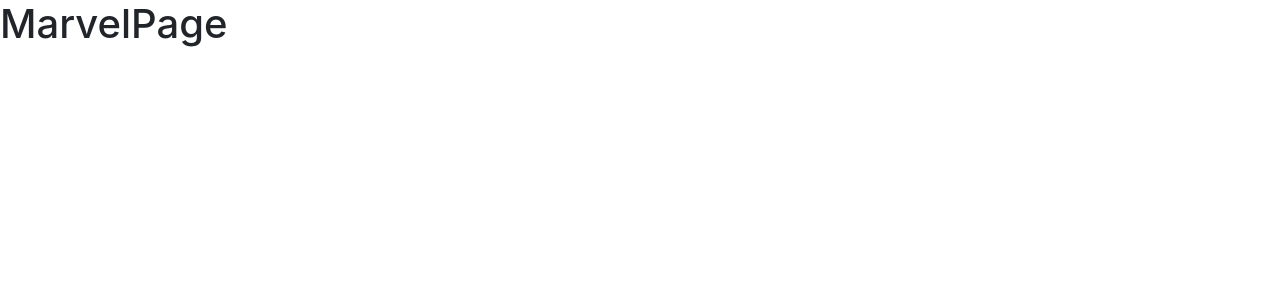
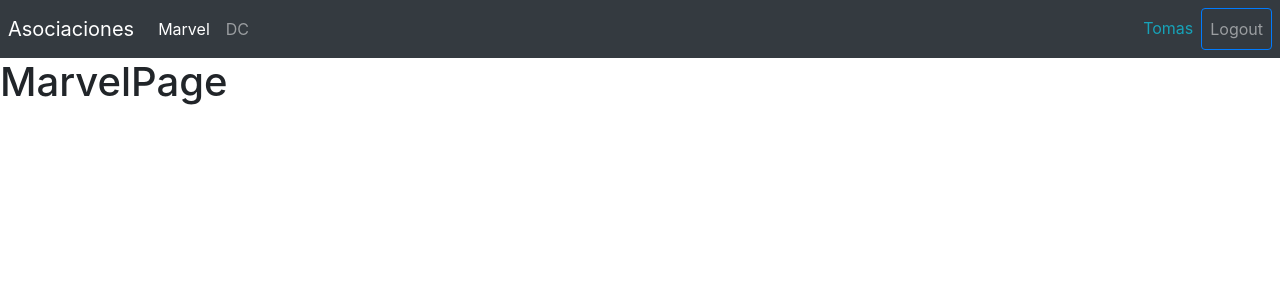
Before and after one commit to Xtremono/heroes-app, a React (Vite) app: page /marvel in a window 1280 px wide. Shown: the top 300 px of the page. Built offline with nearby package versions, Linux system fonts and the light colour scheme.

Commit message:
Creacion de navbar, archivos de barril

```diff
--- /dev/null
+++ b/src/auth/index.js
@@ -0,0 +1,3 @@
+
+
+export * from "./pages";
--- /dev/null
+++ b/src/auth/pages/index.js
@@ -0,0 +1,3 @@
+
+
+export * from './LoginPage';
--- /dev/null
+++ b/src/heroes/index.js
@@ -0,0 +1,4 @@
+
+
+
+export * from './pages';
--- /dev/null
+++ b/src/heroes/pages/index.js
@@ -0,0 +1,4 @@
+
+
+export * from "./DcPage";
+export * from "./MarvelPage";
--- a/src/router/AppRouter.jsx
+++ b/src/router/AppRouter.jsx
@@ -1,11 +1,14 @@
 import { Navigate, Route,Routes } from "react-router-dom"
-import { MarvelPage } from "../heroes/pages/MarvelPage"
-import { DcPage } from "../heroes/pages/DcPage"
-import { LoginPage } from "../auth/pages/LoginPage"
+
+import { DcPage, MarvelPage } from "../heroes"
+import { LoginPage } from "../auth";
+import { Navbar } from "../ui"
 
 export const AppRouter = () => {
   return (
     <>
+    <Navbar/>
+
     <Routes>
       <Route path="marvel" element={<MarvelPage/>}/>
       <Route path="dc" element={<DcPage/>}/>
--- /dev/null
+++ b/src/ui/components/Navbar.jsx
@@ -0,0 +1,47 @@
+import { Link, NavLink } from 'react-router-dom';
+
+
+export const Navbar = () => {
+    return (
+        <nav className="navbar navbar-expand-sm navbar-dark bg-dark p-2">
+
+            <Link
+                className="navbar-brand"
+                to="/"
+            >
+                Asociaciones
+            </Link>
+
+            <div className="navbar-collapse">
+                <div className="navbar-nav">
+
+                    <NavLink
+                        className={({isActive}) => `nav-item nav-link ${isActive ? 'active' : '' }`}
+                        to="/marvel"
+                    >
+                        Marvel
+                    </NavLink>
+
+                    <NavLink
+                        className={({isActive}) => `nav-item nav-link ${isActive ? 'active' : '' }`}
+                        to="/dc"
+                    >
+                        DC
+                    </NavLink>
+                </div>
+            </div>
+
+            <div className="navbar-collapse collapse w-100 order-3 dual-collapse2 d-flex justify-content-end ">
+                <ul className="navbar-nav ml-auto">
+                    <span className="nav-item nav-link text-info">
+                      Tomas
+                    </span>
+
+                     <button className="nav-item nav-link btn btn-outline-primary">
+                        Logout
+                     </button>
+                </ul>
+            </div>
+        </nav>
+    )
+}
--- /dev/null
+++ b/src/ui/components/index.js
@@ -0,0 +1,3 @@
+
+
+export * from './Navbar'
--- /dev/null
+++ b/src/ui/index.js
@@ -0,0 +1,3 @@
+
+
+export * from './components';
```
